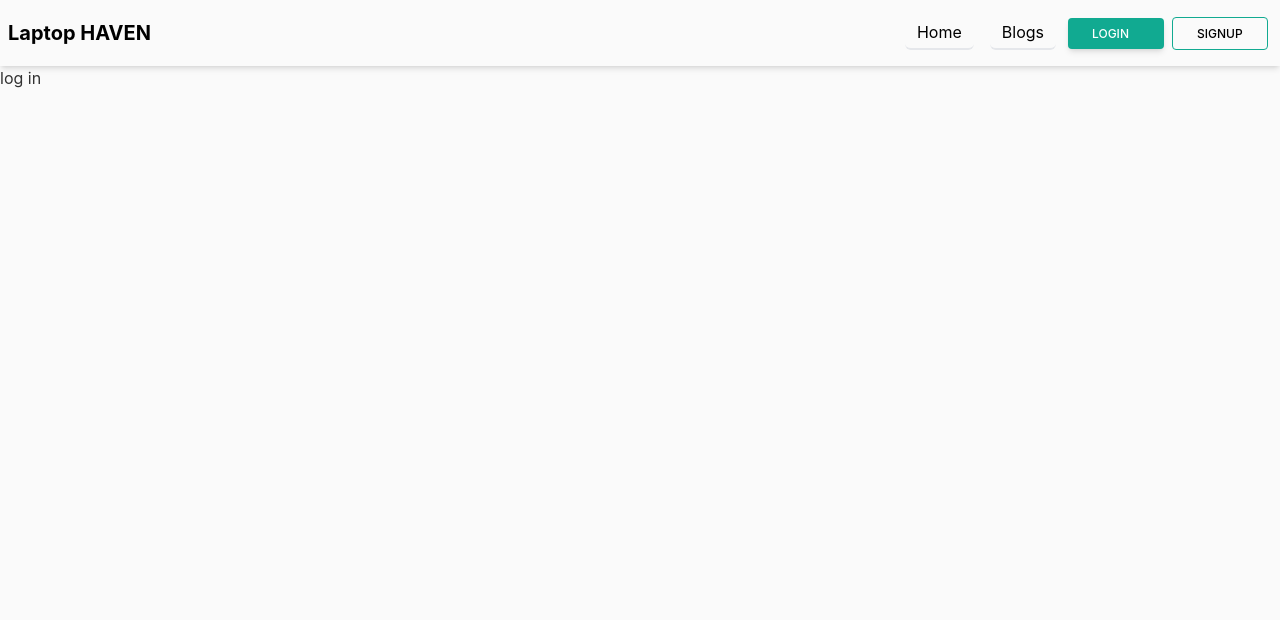
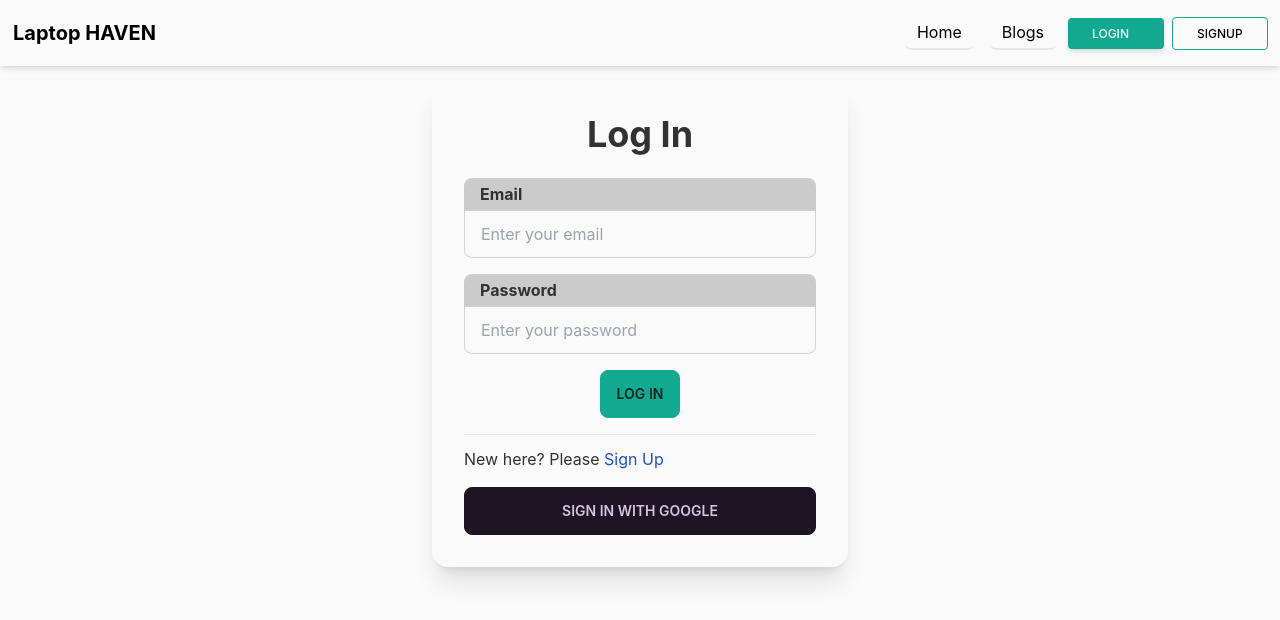
Before and after one commit to md-rafiul/used-product-resale-market-client, a React (Create React App) app: page /login in a window 1280 px wide. Shown: the top 620 px of the page. Built offline with nearby package versions, Linux system fonts and the light colour scheme; no server answers.

Commit message:
dashboard layout+routes

```diff
--- /dev/null
+++ b/src/Layout/DashboardLayout.js
@@ -0,0 +1,14 @@
+import React from "react";
+import { Outlet } from "react-router-dom";
+import Header from "../Pages/Shared/Header";
+
+const DashboardLayout = () => {
+  return (
+    <div>
+      <Header></Header>
+      <Outlet></Outlet>
+    </div>
+  );
+};
+
+export default DashboardLayout;
--- /dev/null
+++ b/src/Pages/Dashboard/Dashboard.js
@@ -0,0 +1,7 @@
+import React from "react";
+
+const Dashboard = () => {
+  return <div>thi is dash</div>;
+};
+
+export default Dashboard;
--- a/src/Pages/Login/Login.js
+++ b/src/Pages/Login/Login.js
@@ -1,7 +1,102 @@
-import React from "react";
+import React, { useContext } from "react";
+import { Link, useLocation, useNavigate } from "react-router-dom";
+import { AuthContext } from "../../AuthProvider/AuthProvider";
 
 const Login = () => {
-  return <div>log in</div>;
+  const { login, loading, setLoading, loginGoogle } = useContext(AuthContext);
+  const location = useLocation();
+  const navigate = useNavigate();
+
+  const from = location.state?.from?.pathname || "/";
+  if (loading) {
+    return (
+      <div className="flex justify-center text-center py-60">Loading...</div>
+    );
+  }
+
+  const handleLogin = (event) => {
+    event.preventDefault();
+    const form = event.target;
+    const email = form.email.value;
+    const password = form.password.value;
+
+    login(email, password)
+      .then((result) => {
+        const user = result.user;
+        console.log(user);
+        setLoading(false);
+        navigate(from, { replace: true });
+      })
+      .catch((error) => {
+        console.error(error);
+      });
+  };
+
+  const handleGoogleIN = () => {
+    loginGoogle()
+      .then((result) => {
+        const user = result.user;
+        console.log(user);
+        setLoading(false);
+        navigate(from, { replace: true });
+      })
+      .catch((error) => {
+        console.error(error);
+      });
+  };
+
+  return (
+    <div className=" flex justify-center m-4">
+      <div className="card bg-base-100 shadow-xl w-2/6 mb-1">
+        <div className="card-body">
+          <h2 className="  text-4xl font-bold pb-4 text-center">Log In</h2>
+          <form onSubmit={handleLogin}>
+            <div className="form-control mb-4">
+              <label className="input-group input-group-vertical">
+                <span className="py-1 font-bold">Email</span>
+                <input
+                  type="text"
+                  placeholder="Enter your email"
+                  className="input input-bordered"
+                  name="email"
+                  required
+                />
+              </label>
+            </div>
+            <div className="form-control mb-4">
+              <label className="input-group input-group-vertical">
+                <span className="py-1 font-bold">Password</span>
+                <input
+                  type="password"
+                  placeholder="Enter your password"
+                  className="input input-bordered"
+                  name="password"
+                  required
+                />
+              </label>
+            </div>
+
+            <div className="card-actions justify-center">
+              <button type="submit" className="btn btn-primary">
+                Log In
+              </button>
+            </div>
+          </form>
+          <div className="mt-2 border-t">
+            <p className="mt-3">
+              New here? Please{" "}
+              <Link to="/signup" className=" text-blue-700">
+                Sign Up
+              </Link>
+            </p>
+            <button className="btn w-full mt-4" onClick={handleGoogleIN}>
+              Sign in with Google
+            </button>
+          </div>
+        </div>
+      </div>
+    </div>
+  );
 };
 
 export default Login;
--- a/src/Pages/Shared/Header.js
+++ b/src/Pages/Shared/Header.js
@@ -23,18 +23,18 @@ const Header = () => {
         </Link>
       </li>
       {/* if user logged in then these route will be shown */}
-      {user && (
-        <li>
+
+      {/* if user logged-in login+signup button will be hide and signout button will be shown */}
+      {user ? (
+        <div className="flex">
+          <li tabIndex="0">
             <Link
-            className="px-4 py-2 mb-2 border-b-[2px] rounded-md"
+              className="px-3 py-1 mx-2 border-b-[2px] rounded-md"
               to="/dashboard"
             >
               Dashboard
             </Link>
           </li>
-      )}
-      {/* if user logged-in login+signup button will be hide and signout button will be shown */}
-      {user ? (
           <li>
             <button
               onClick={handleSignOut}
@@ -43,6 +43,7 @@ const Header = () => {
               Sign out
             </button>
           </li>
+        </div>
       ) : (
         <>
           <div>
@@ -78,12 +79,7 @@ const Header = () => {
                 viewBox="0 0 24 24"
                 stroke="currentColor"
               >
-                <path
-                  stroke-linecap="round"
-                  strokeLinecap="round"
-                  stroke-width="2"
-                  d="M4 6h16M4 12h8m-8 6h16"
-                />
+                <path strokeLinecap="round" d="M4 6h16M4 12h8m-8 6h16" />
               </svg>
             </label>
             <ul
@@ -93,7 +89,10 @@ const Header = () => {
               {navItems}
             </ul>
           </div>
-          <Link to="/" className="text-xl font-bold active:scale-105">
+          <Link
+            to="/"
+            className="text-xl font-bold btn-ghost p-1 active:scale-105"
+          >
             Laptop HAVEN
           </Link>
         </div>
--- a/src/Pages/SignUp/SignUp.js
+++ b/src/Pages/SignUp/SignUp.js
@@ -4,7 +4,7 @@ import { Link, useLocation, useNavigate } from "react-router-dom";
 import { AuthContext } from "../../AuthProvider/AuthProvider";
 
 const SignUp = () => {
-  const { createUser, loading, loginGoogle, updateUserProfile } =
+  const { createUser, loading, setLoading, loginGoogle, updateUserProfile } =
     useContext(AuthContext);
   const location = useLocation();
   const navigate = useNavigate();
@@ -30,6 +30,9 @@ const SignUp = () => {
         updateUserProfile(userInfo)
           .then(() => {
             toast("User name updated successfully");
+
+            setLoading(false);
+            navigate(from, { replace: true });
           })
           .catch((error) => console.error(error));
         console.log(result.user);
@@ -41,14 +44,16 @@ const SignUp = () => {
   const handleGoogleIN = () => {
     loginGoogle()
       .then((result) => {
-        console.log(result);
         const user = result.user;
         console.log(user);
+        setLoading(false);
+        navigate(from, { replace: true });
       })
       .catch((error) => {
         console.error(error);
       });
   };
+
   return (
     <div className=" flex justify-center my-4">
       <div className="card bg-base-100 shadow-xl w-2/6 mb-1">
```
Also changed, not shown: src/Router/Routes/Routes.js (+12 -0 lines). Lines whose indentation alone changed are shown as unchanged.
